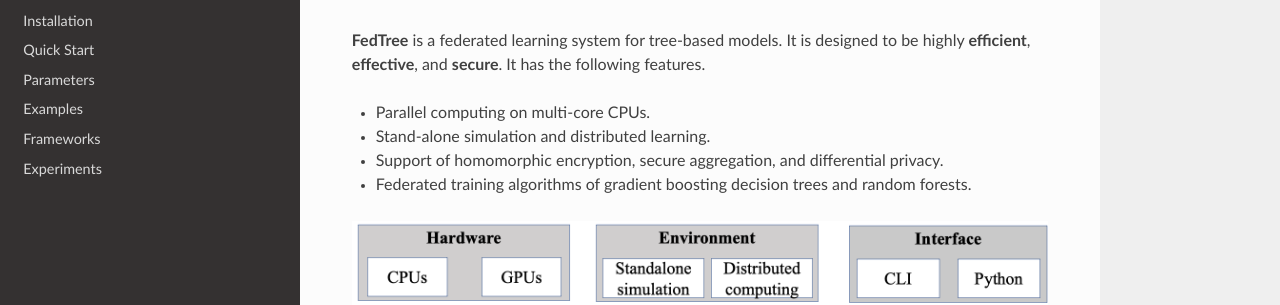
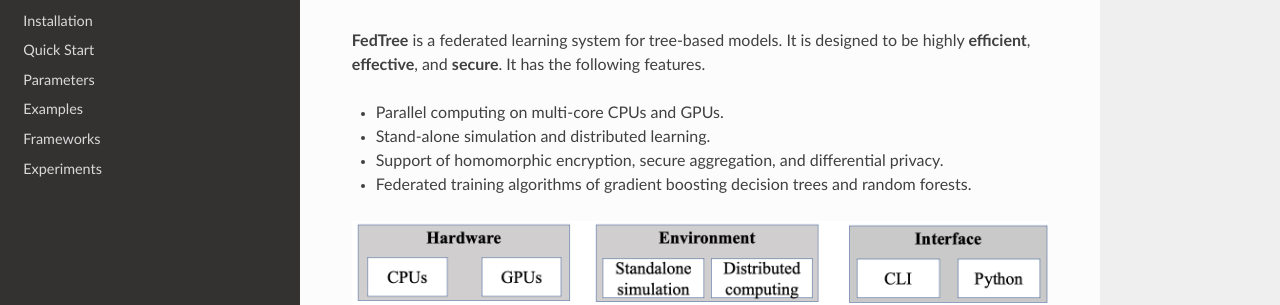
Before and after one commit to Xtra-Computing/FedTree, a Sphinx documentation site: the page built from docs/source/index.rst, in a window 1280 px wide and 1171 px high. Shown: the part 131-436 px from the top of the window. Built offline with Sphinx 7.4.7 and the Read the Docs theme 2.0.0, drawn with Linux system fonts in a browser that asks for light colours.

Commit message:
update docs

```diff
--- a/docs/source/index.rst
+++ b/docs/source/index.rst
@@ -9,7 +9,7 @@
 **FedTree** is a federated learning system for tree-based models. It is designed to be highly **efficient**, **effective**,
 and **secure**. It has the following features.
 
-- Parallel computing on multi-core CPUs.
+- Parallel computing on multi-core CPUs and GPUs.
 - Stand-alone simulation and distributed learning.
 - Support of homomorphic encryption, secure aggregation, and differential privacy.
 - Federated training algorithms of gradient boosting decision trees and random forests.
```
Also changed, not shown: README.md (+1 -1 lines).
